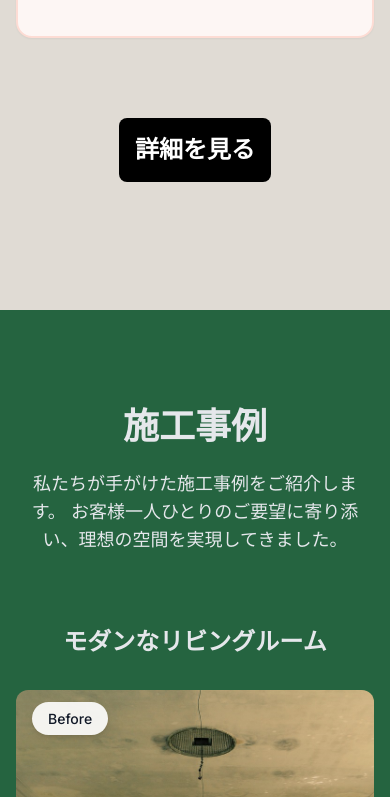
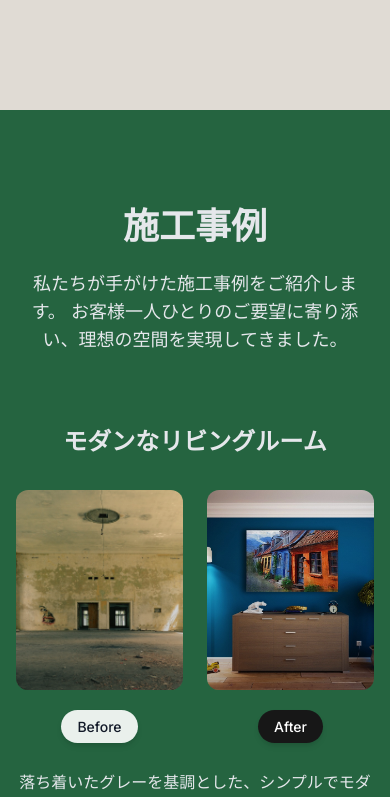
Before and after one commit to tanakakundagane/tanakainterior, a Next.js app: page / in a window 390 px wide. Shown: the part 2826-3623 px from the top of the page. Built offline with nearby package versions, Linux system fonts and the light colour scheme.

Commit message:
サイズの調整をしました

```diff
--- a/src/components/home/concept-section.tsx
+++ b/src/components/home/concept-section.tsx
@@ -82,7 +82,7 @@ export function ConceptSection() {
           <div className="grid grid-cols-1 md:grid-cols-2 gap-12 items-center">
             <motion.div
               variants={itemVariants}
-              className="relative h-[500px] rounded-2xl overflow-hidden shadow-lg"
+              className="relative mx-auto w-5/6 h-[300px] md:w-full md:h-[500px] rounded-2xl overflow-hidden shadow-lg"
             >
               <Image
                 src="/images/concept.jpg"
--- a/src/components/home/works-section.tsx
+++ b/src/components/home/works-section.tsx
@@ -64,7 +64,7 @@ export function WorksSection() {
   };
 
   return (
-    <section ref={sectionRef} className="py-24 bg-background-deepgreen" id="works">
+    <section ref={sectionRef} className="pt-24 pb-16 bg-background-deepgreen" id="works">
       <div className="container mx-auto px-4">
         <motion.div
           variants={containerVariants}
@@ -98,9 +98,9 @@ export function WorksSection() {
                   </h3>
                 </div>
 
-                <div className="grid md:grid-cols-2 gap-6">
+                <div className="grid grid-cols-2 gap-6">
                   <div className="relative">
-                    <div className="relative h-[400px] rounded-xl overflow-hidden">
+                    <div className="relative h-[200px] md:h-[400px] rounded-xl overflow-hidden">
                       <Image
                         src={work.beforeImage}
                         alt="施工前"
@@ -109,7 +109,7 @@ export function WorksSection() {
                       />
                       <div className="absolute inset-0 bg-gradient-to-t from-black/30 to-transparent" />
                     </div>
-                    <div className="absolute top-4 left-4">
+                    <div className="pt-6 text-center md:pt-0 md:absolute md:top-4 md:left-4">
                       <span className="px-4 py-2 bg-white/90 text-gray-900 rounded-full text-sm font-medium shadow-md">
                         Before
                       </span>
@@ -117,7 +117,7 @@ export function WorksSection() {
                   </div>
 
                   <div className="relative">
-                    <div className="relative h-[400px] rounded-xl overflow-hidden">
+                    <div className="relative h-[200px] md:h-[400px] rounded-xl overflow-hidden">
                       <Image
                         src={work.afterImage}
                         alt="施工後"
@@ -126,7 +126,7 @@ export function WorksSection() {
                       />
                       <div className="absolute inset-0 bg-gradient-to-t from-black/30 to-transparent" />
                     </div>
-                    <div className="absolute top-4 left-4">
+                    <div className="pt-6 text-center md:pt-0 md:absolute md:top-4 md:left-4">
                       <span className="px-4 py-2 bg-primary text-white rounded-full text-sm font-medium shadow-md">
                         After
                       </span>
```
